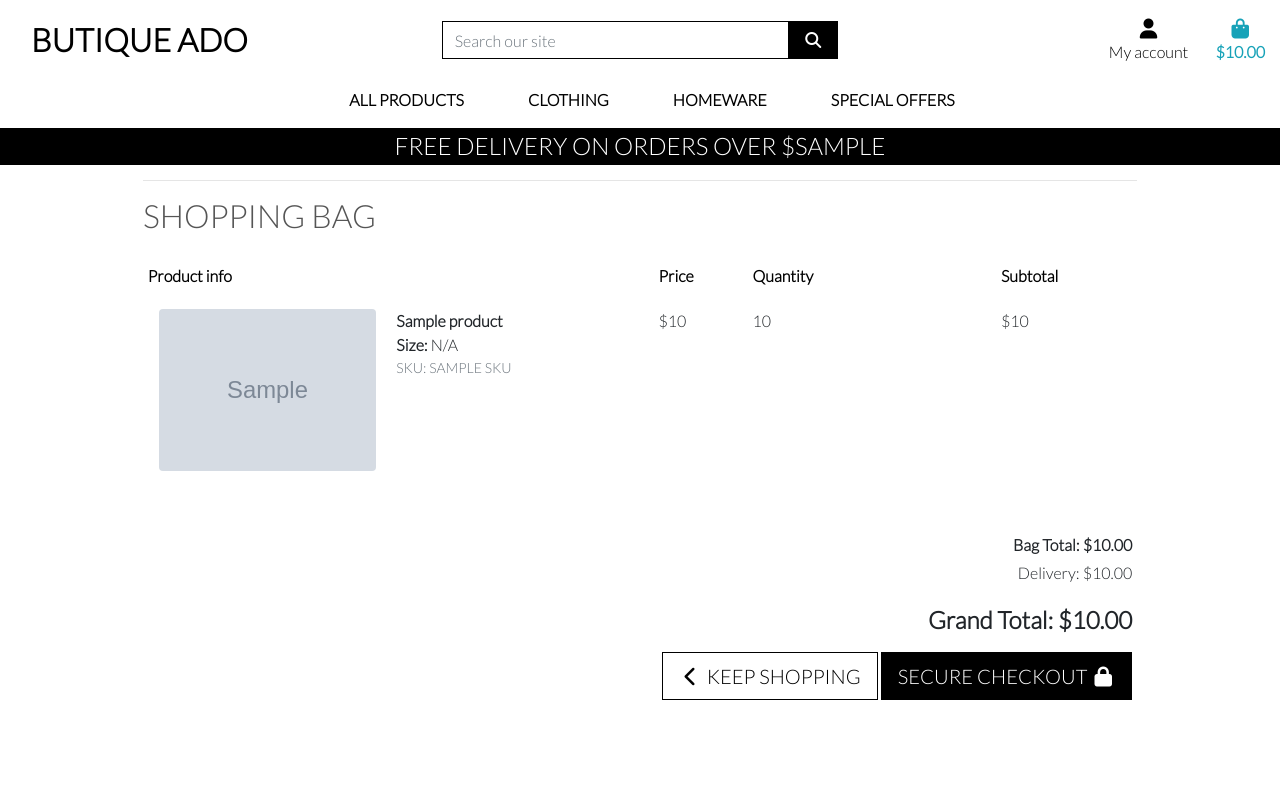
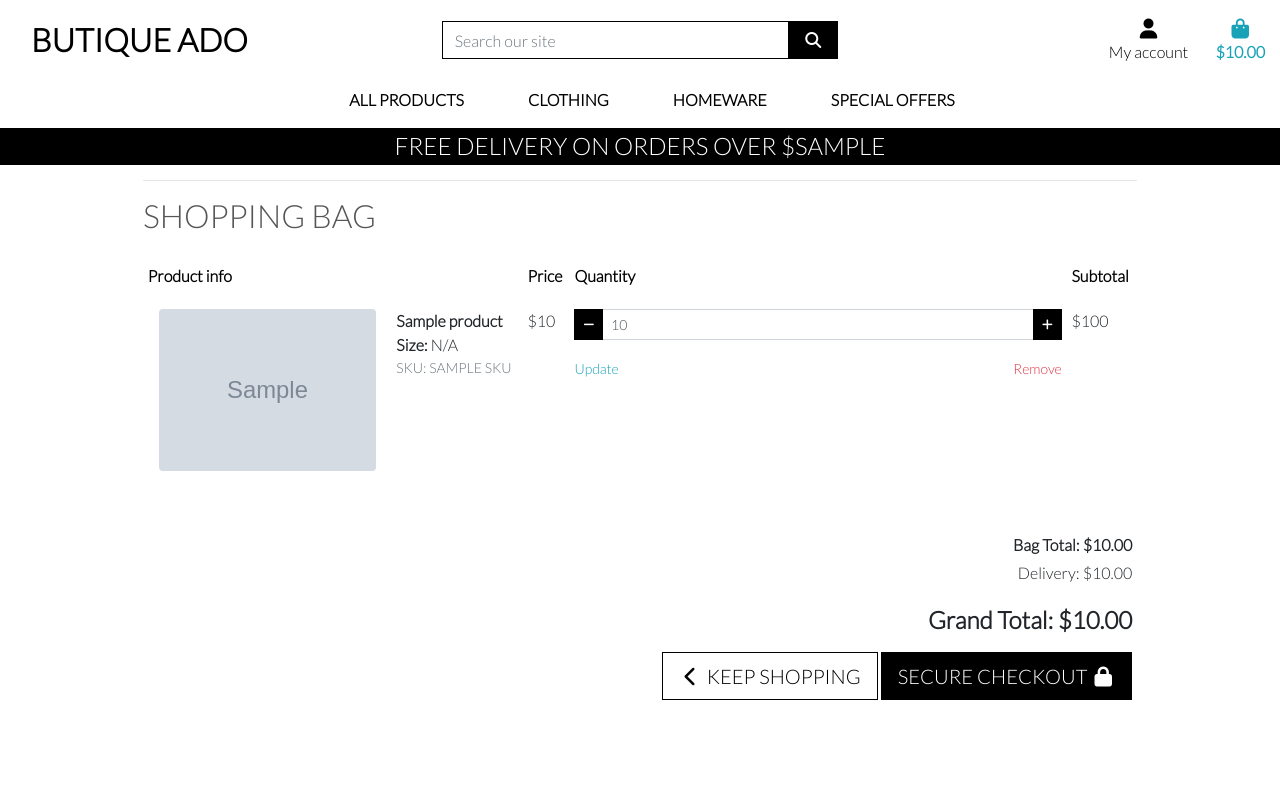
Before and after one commit to tmarkec/pp5-walkthrough, a Django app: template bag/templates/bag/bag.html in a window 1280 px wide. Run offline with Django 3.2, Linux system fonts and the light colour scheme; the template is opened without the code that fills it: most values are stand-ins (such as "Sample title", 1, 10 or a date in 2020); grey boxes marked "Sample" are stand-in pictures; some libraries are stand-ins or nearby versions.

Commit message:
adjust bag and remove from bag views

```diff
--- a/bag/contexts.py
+++ b/bag/contexts.py
@@ -28,7 +28,7 @@ def bag_contents(request):
                 product_count += quantity
                 bag_items.append({
                     'item_id': item_id,
-                    'quantity': item_data,
+                    'quantity': quantity,
                     'product': product,
                     'size': size,
                 })
--- a/bag/templates/bag/bag.html
+++ b/bag/templates/bag/bag.html
@@ -1,5 +1,6 @@
 {% extends "base.html" %}
 {% load static %}
+{% load bag_tools %}
 
 {% block page_header %}
 <div class="container header-container">
@@ -45,11 +46,42 @@
                         <td class="py-3">
                             <p class="my-0">${{ item.product.price }}</p>
                         </td>
-                        <td class="py-3 w-25">
-                            <p class="my-0">{{ item.quantity }}</p>
+                        <td class="py-3 w-50">
+                            <form class="form update-form" method="POST" action="{% url 'adjust_bag' item.item_id %}">
+                                {% csrf_token %}
+                                <div class="form-group">
+                                    <div class="input-group">
+                                        <div class="input-group-prepend">
+                                            <button class="decrement-qty btn btn-sm btn-black rounded-0"
+                                                data-item_id="{{ item.item_id }}" id="decrement-qty_{{ item.item_id }}">
+                                                <span>
+                                                    <i class="fas fa-minus fa-sm"></i>
+                                                </span>
+                                            </button>
+                                        </div>
+                                        <input class="form-control form-control-sm qty_input" type="number"
+                                            name="quantity" value="{{ item.quantity }}" min="1" max="99"
+                                            data-item_id="{{ item.item_id }}"
+                                            id="id_qty_{{ item.item_id }}">
+                                        <div class="input-group-append">
+                                            <button class="increment-qty btn btn-sm btn-black rounded-0"
+                                                data-item_id="{{ item.item_id }}" id="increment-qty_{{ item.item_id }}">
+                                                <span>
+                                                    <i class="fas fa-plus fa-sm"></i>
+                                                </span>
+                                            </button>
+                                        </div>
+                                        {% if item.product.has_sizes %}
+                                            <input type="hidden" name="product_size" value="{{ item.size }}">
+                                        {% endif %}
+                                    </div>
+                                </div>
+                            </form>
+                            <a class="update-link text-info"><small>Update</small></a>
+                            <a class="remove-item text-danger float-right" id="remove_{{ item.item_id }}" data-product_size="{{ item.size }}"><small>Remove</small></a>
                         </td>
                         <td class="py-3">
-                            <p class="my-0">${{ item.product.price }}</p>
+                            <p class="my-0">${{ item.product.price | calc_subtotal:item.quantity }}</p>
                         </td>
                     </tr>
                     {% endfor%}
@@ -98,3 +130,30 @@
     </div>
 </div>
 {% endblock %}
+
+{% block postloadjs %}
+{{ block.super }}
+{% include 'products/includes/quantity_input_script.html' %}
+
+<script type="text/javascript">
+    // Update quantity on click
+    $('.update-link').click(function(e) {
+        var form = $(this).prev('.update-form');
+        form.submit();
+    })
+
+    // Remove item and reload on click
+    $('.remove-item').click(function(e) {
+        var csrfToken = "{{ csrf_token }}";
+        var itemId = $(this).attr('id').split('remove_')[1];
+        var size = $(this).data('produt_size');
+        var url = `/bag/remove/${itemId}/`;
+        var data = {'csrfmiddlewaretoken': csrfToken, 'product_size': size};
+
+        $.post(url, data)
+         .done(function() {
+             location.reload();
+         });
+    })
+</script>
+{% endblock %}
--- /dev/null
+++ b/bag/templatetags/bag_tools.py
@@ -0,0 +1,8 @@
+from django import template
+
+
+register = template.Library()
+
+@register.filter(name='calc_subtotal')
+def calc_subtotal(price, quantity):
+    return price * quantity
--- a/bag/urls.py
+++ b/bag/urls.py
@@ -5,4 +5,6 @@ from . import views
 urlpatterns = [
     path('', views.view_bag, name='view_bag'),
     path('add/<item_id>/', views.add_to_bag, name='add_to_bag'),
+    path('adjust/<item_id>/', views.adjust_bag, name='adjust_bag'),
+    path('remove/<item_id>/', views.remove_from_bag, name='remove_from_bag'),
 ]
--- a/static/css/base.css
+++ b/static/css/base.css
@@ -91,7 +91,9 @@ body {
     bottom: 10px;
     right: 10px;
 }
-.btt-link {
+.btt-link,
+.update-link,
+.remove-item {
     cursor: pointer;
 }
 
--- a/templates/base.html
+++ b/templates/base.html
@@ -21,8 +21,8 @@
     {% endblock %}
     {% block corejs %}
     <script src="https://kit.fontawesome.com/cccdb242ea.js" crossorigin="anonymous"></script>
-    <script src="https://cdn.jsdelivr.net/npm/jquery@3.5.1/dist/jquery.min.js"
-        integrity="sha256-9/aliU8dGd2tb6OSsuzixeV4y/faTqgFtohetphbbj0=" crossorigin="anonymous"></script>
+    <script src="https://code.jquery.com/jquery-3.4.1.min.js"
+        integrity="sha256-CSXorXvZcTkaix6Yvo6HppcZGetbYMGWSFlBw8HfCJo=" crossorigin="anonymous"></script>
     <script src="https://cdn.jsdelivr.net/npm/popper.js@1.16.1/dist/umd/popper.min.js"
         integrity="sha384-9/reFTGAW83EW2RDu2S0VKaIzap3H66lZH81PoYlFhbGU+6BZp6G7niu735Sk7lN" crossorigin="anonymous">
     </script>
@@ -46,7 +46,8 @@
             <div class="col col-lg-4 my-auto py-1 py-lg-0">
                 <form action="{% url 'products' %}" method="GET">
                     <div class="input-group w-100">
-                        <input type="text" name="q" placeholder="Search our site" class="form-control border-black rounded-0">
+                        <input type="text" name="q" placeholder="Search our site"
+                            class="form-control border-black rounded-0">
                         <div class="input-group-append">
                             <button class="form-control btn btn-black border border-black rounded-0" type="submit">
                                 <span class="icon">
@@ -62,7 +63,8 @@
             <div class="col col-lg-4 my-auto py-1 py-lg-0">
                 <ul class="list-inline list-unstyled text-lg-right my-0">
                     <li class="list-inline-item drowpdown">
-                        <a href="" class="text-black nav-link" id="user-options" data-toggle="dropdown" aria-haspopup="true" aria-expanded="false">
+                        <a href="" class="text-black nav-link" id="user-options" data-toggle="dropdown"
+                            aria-haspopup="true" aria-expanded="false">
                             <div class="text-center">
                                 <div><i class="fas fa-user fa-lg"></i></div>
                                 <p class="my-0"> My account</p>
@@ -82,7 +84,8 @@
                         </div>
                     </li>
                     <li class="list-inline-item">
-                        <a href="{% url 'view_bag' %}" class="{% if grand_total %}text-info font-weight-bold{% else %} text-black nav-link{% endif %}">
+                        <a href="{% url 'view_bag' %}"
+                            class="{% if grand_total %}text-info font-weight-bold{% else %} text-black nav-link{% endif %}">
                             <div class="text-center">
                                 <div><i class="fas fa-shopping-bag fa-lg"></i></div>
                                 <p class="my-0">
@@ -100,7 +103,8 @@
         </div>
         <div class="row bg-white">
             <nav class="navbar navbar-expand-lg navbar-light w-100">
-                <button class="navbar-toggler" type="button" data-toggle="collapse" data-target="#main-nav" aria-controls="main-nav" aria-expanded="false" aria-label="Toggle navigation">
+                <button class="navbar-toggler" type="button" data-toggle="collapse" data-target="#main-nav"
+                    aria-controls="main-nav" aria-expanded="false" aria-label="Toggle navigation">
                     <span class="navbar-toggler-icon"></span>
                 </button>
                 {% include 'includes/mobile-top-header.html' %}
```
Also changed, not shown: bag/views.py (+50 -1 lines), bag/templatetags/__init__.py (added). Lines whose indentation alone changed are shown as unchanged.
